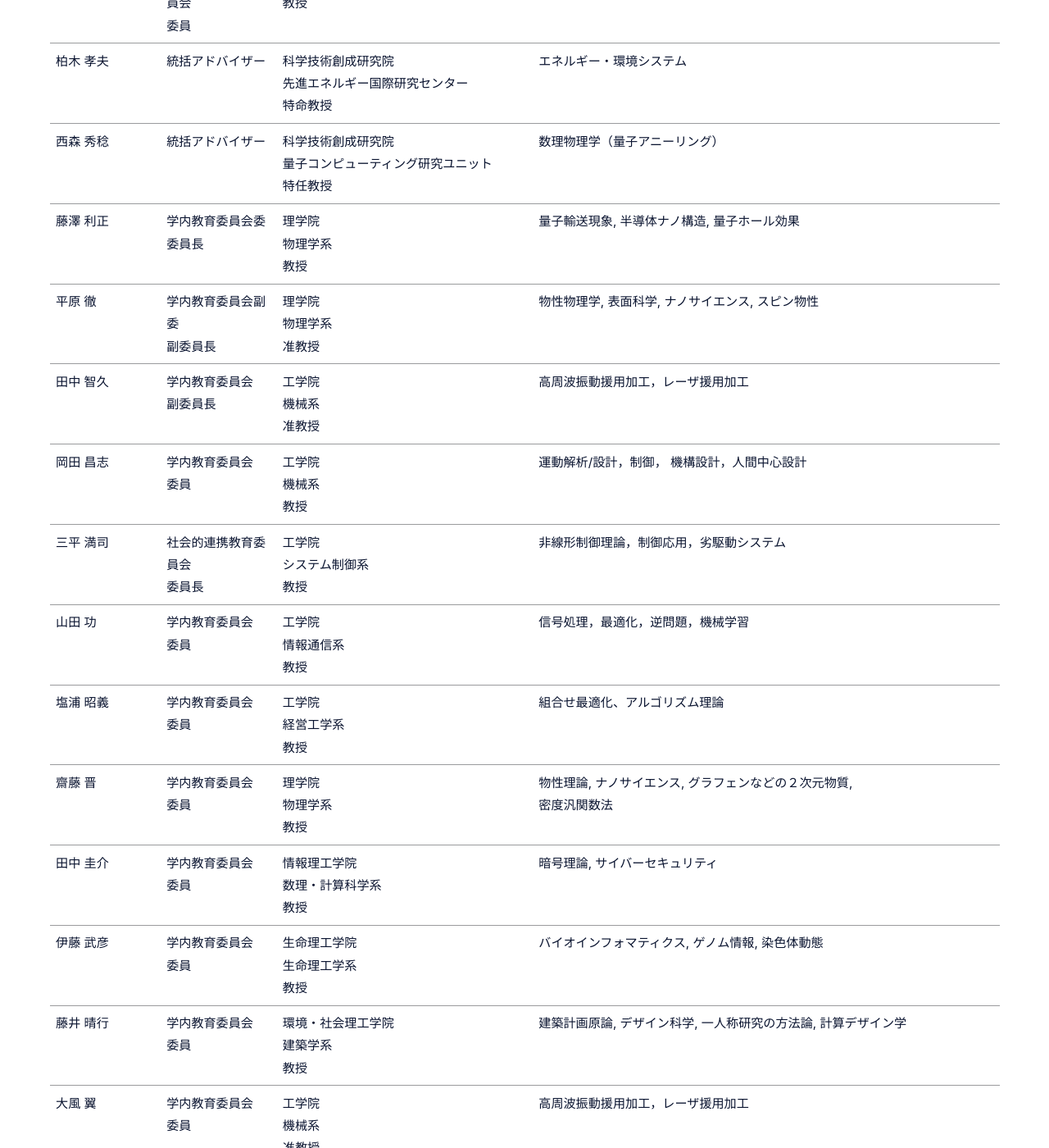
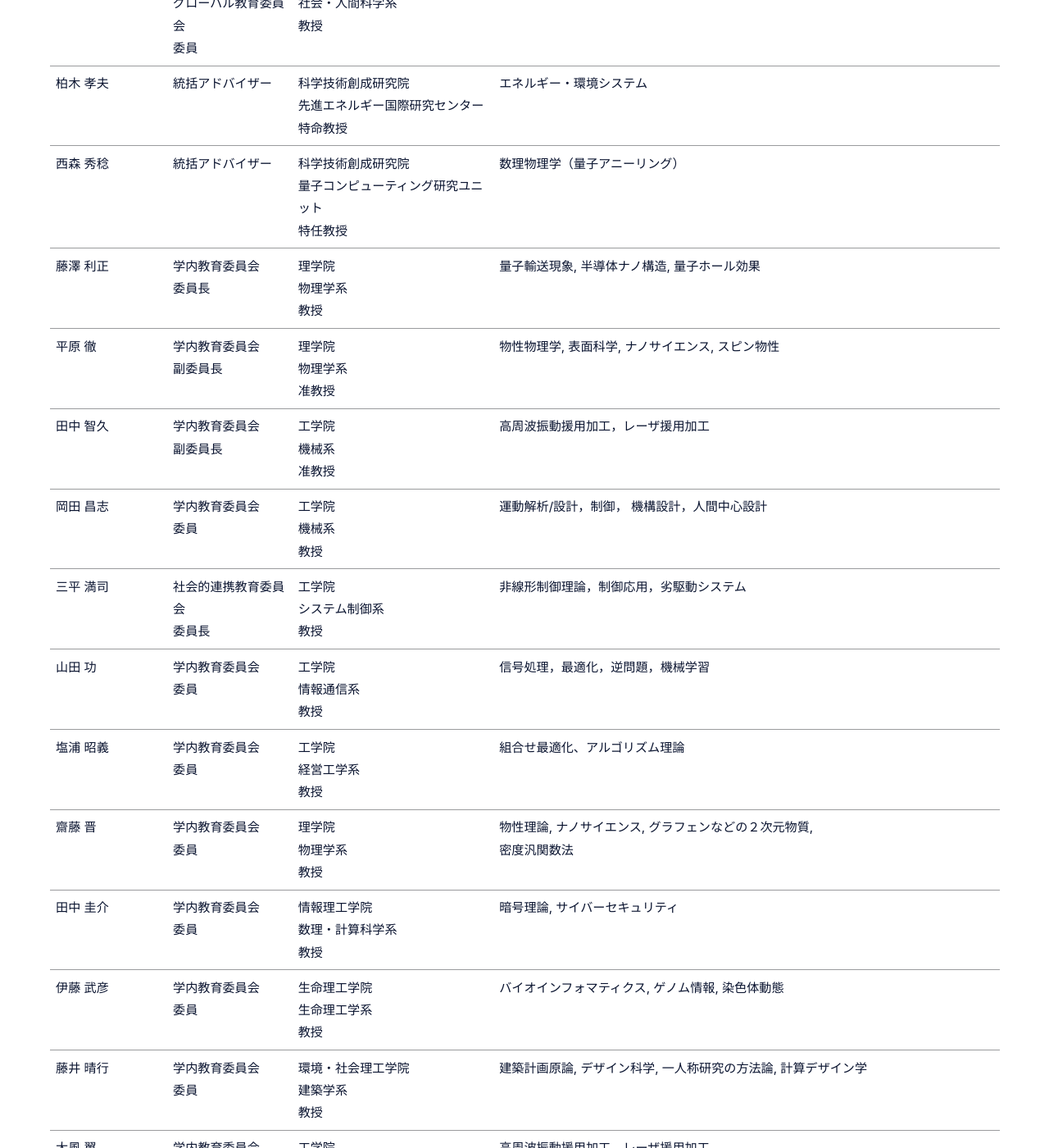
Before and after one commit to fl1d/w0ex.github.io, a Jekyll site: the page built from _pages/faculty.md, in a window 1280 px wide and 1400 px high, scrolled down 1350 px. Shown: the whole window at 82% size. Built offline with Jekyll 4.4.1, drawn with Linux system fonts in a browser that asks for light colours; cached includes are drawn as plain includes; nearby versions of some CDN libraries.

Commit message:
Update faculty.md

```diff
--- a/_pages/faculty.md
+++ b/_pages/faculty.md
@@ -39,8 +39,8 @@
 林 直亨 |副コーディネータ<br>グローバル教育委員会<br>委員|リベラルアーツ研究教育院<br>社会・人間科学系<br>教授|ウエルネス
 柏木 孝夫 |統括アドバイザー|科学技術創成研究院<br>先進エネルギー国際研究センター<br>特命教授|エネルギー・環境システム
 西森 秀稔 |統括アドバイザー|科学技術創成研究院<br>量子コンピューティング研究ユニット<br>  特任教授|数理物理学（量子アニーリング）
-藤澤 利正 |学内教育委員会委<br>委員長|理学院<br>物理学系<br>教授|量子輸送現象, 半導体ナノ構造, 量子ホール効果
-平原 徹 |学内教育委員会副委<br>副委員長|理学院<br>物理学系<br>准教授|物性物理学, 表面科学, ナノサイエンス, スピン物性
+藤澤 利正 |学内教育委員会<br>委員長|理学院<br>物理学系<br>教授|量子輸送現象, 半導体ナノ構造, 量子ホール効果
+平原 徹 |学内教育委員会<br>副委員長|理学院<br>物理学系<br>准教授|物性物理学, 表面科学, ナノサイエンス, スピン物性
 田中 智久 |学内教育委員会<br>副委員長|工学院<br>機械系<br>准教授|高周波振動援用加工，レーザ援用加工
 岡田 昌志 |学内教育委員会<br>委員|工学院<br>機械系<br>教授|運動解析/設計，制御， 機構設計，人間中心設計
 三平 満司 |社会的連携教育委員会<br>委員長|工学院<br>システム制御系<br>教授|非線形制御理論，制御応用，劣駆動システム
@@ -92,7 +92,7 @@
 山本 貴富喜 | 異分野融合研究委員会<br>委員| 工学院<br>機械系<br>准教授|Micro/Nanodevice
 中島 求 |異分野融合研究委員会<br>委員|工学院<br>システム制御系<br>教授|流体工学、バイオメカニクス、スポーツ工学、エアロ・アクアバイオメカニズム、機械力学・制御
 岩﨑 孝之 |学内教育委員会委<br>委員| 工学院<br>電気電子系<br>准教授|量子センサ、固体量子光源
-タン ザ カン |運営委員会<br>委員|工学院<br>電気電子系<br>准教授|情報理論、信号処理、通信方式（無線、有線、衛星、光、移動）
+タン ザ カン |運営委員会<br>幹事|工学院<br>電気電子系<br>准教授|情報理論、信号処理、通信方式（無線、有線、衛星、光、移動）
 府川 和彦 |グローバル教育委員会<br>委員|工学院<br>情報通信系<br>教授|通信・ネットワーク工学
 渡辺 義浩 |社会連携教育委員会<br>委員|工学院<br>情報通信系<br>准教授|情報理工学
 妹尾 大 |運営委員会<br>オンライン教育委員会<br>委員|工学院<br>経営工学系<br>教授|経営学
```
Also changed, not shown: other parts of _pages/faculty.md (+1 -1 lines).
